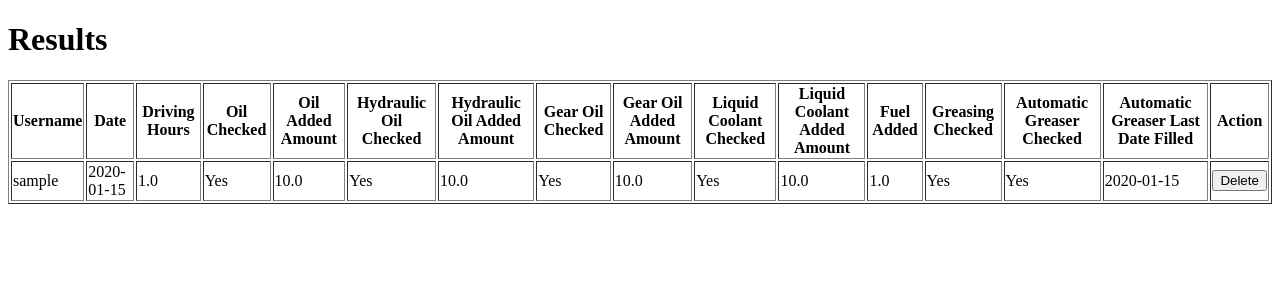
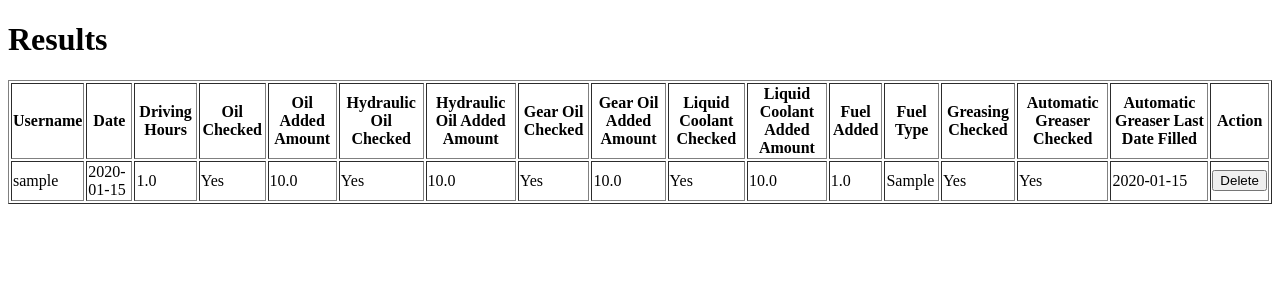
Before and after one commit to Team-OperativeDiary/Equipment-Usage-Diary, a Flask app: page /results in a window 1280 px wide. Shown: the top 300 px of the page. Run offline with Flask 3, Linux system fonts and the light colour scheme; tables that the repository leaves empty hold one stand-in row (values such as "Sample post").

Commit message:
Update results.html

```diff
--- a/app/templates/results.html
+++ b/app/templates/results.html
@@ -22,6 +22,7 @@
                 <th>Liquid Coolant Checked</th>
                 <th>Liquid Coolant Added Amount</th>
                 <th>Fuel Added</th>
+                <th>Fuel Type</th> <!-- Added line -->
                 <th>Greasing Checked</th>
                 <th>Automatic Greaser Checked</th>
                 <th>Automatic Greaser Last Date Filled</th>
@@ -43,6 +44,7 @@
                 <td>{{ "Yes" if item.liquid_coolant_checked else "No" }}</td>
                 <td>{{ item.liquid_coolant_added_amount }}</td>
                 <td>{{ item.fuel_added }}</td>
+                <td>{{ item.fuel_type }}</td> <!-- Added line -->
                 <td>{{ "Yes" if item.greasing_checked else "No" }}</td>
                 <td>{{ "Yes" if item.automatic_greaser_checked else "No" }}</td>
                 <td>{{ item.automatic_greaser_last_date_filled }}</td>
```
